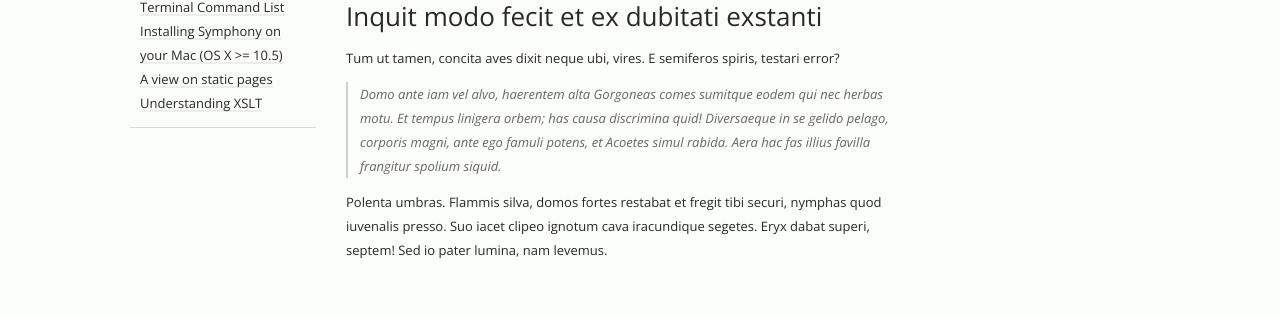
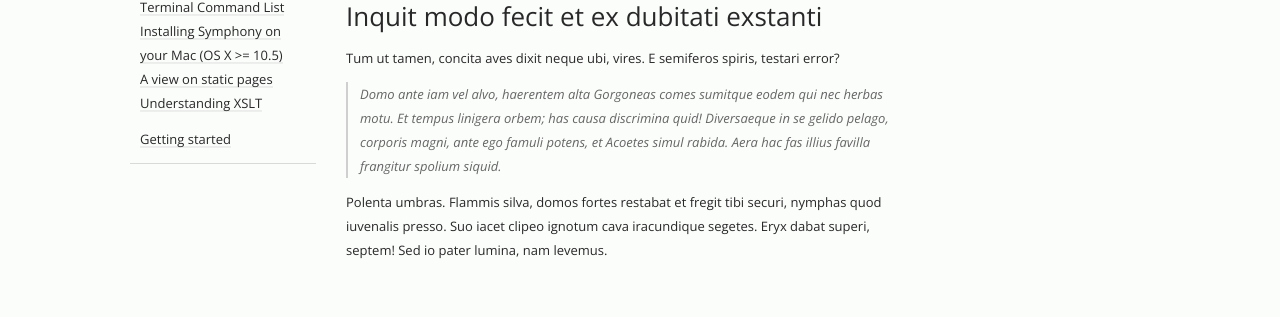
Before and after one commit to symphonycms/docs.getsymphony.com, a Jekyll site: the page built from index.md, in a window 1280 px wide. Shown: the part 1033-1350 px from the top of the page. Built offline with Jekyll 4.4.1, drawn with Linux system fonts in a browser that asks for light colours; Markdown is read by kramdown in place of the engine named in the settings.

Commit message:
Update docs.html
added in nav-test.html to test.

```diff
--- a/_layouts/docs.html
+++ b/_layouts/docs.html
@@ -22,6 +22,8 @@ layout: default
 
   <div class="column sidebar infobox">
     {% include nav-docs.html %}
+    {% include nav-test.html %}
+
   </div>
 
   <div class="column content">
```
